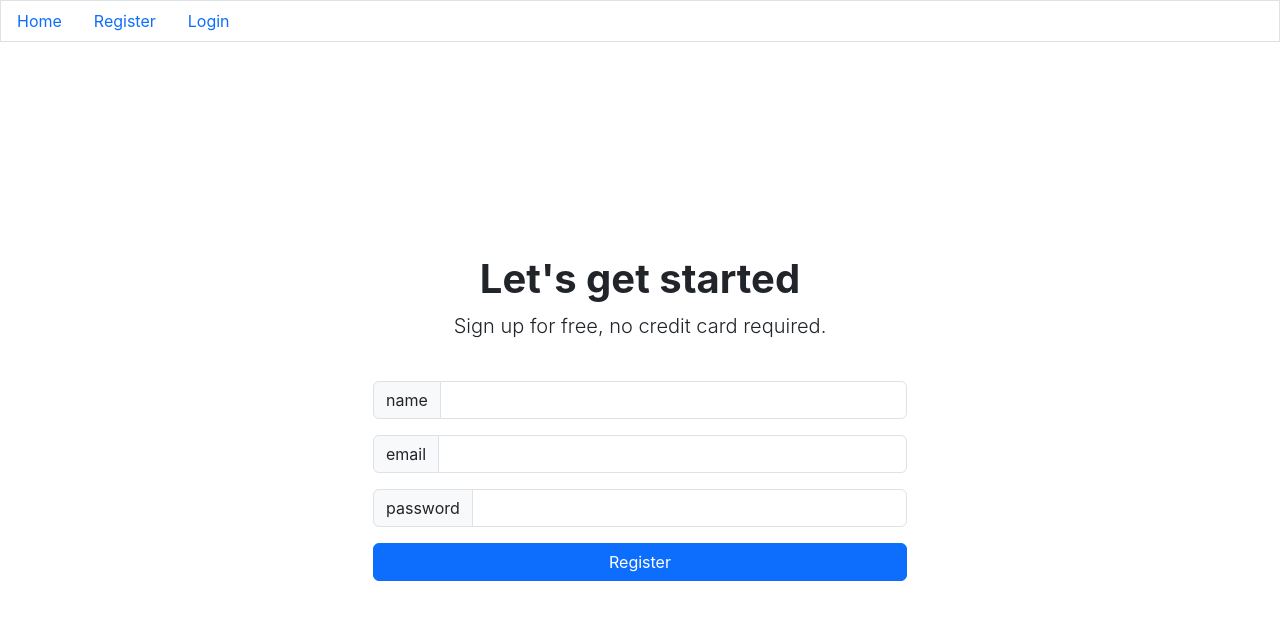
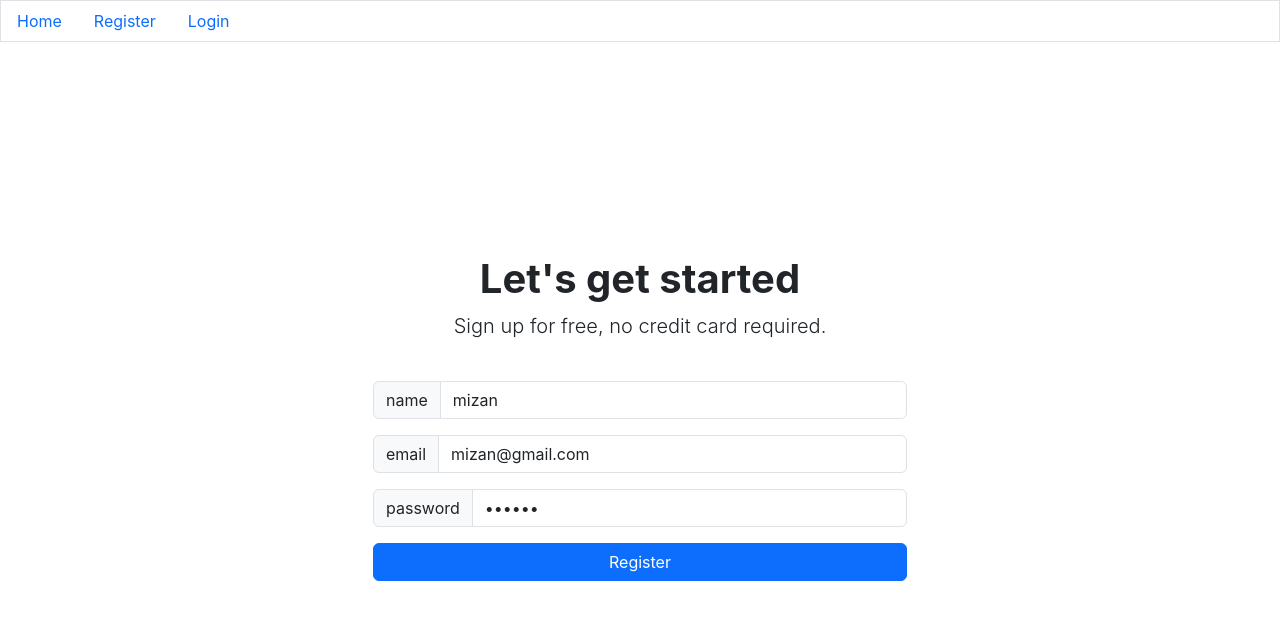
Before and after one commit to nickty/client, a React (Create React App) app: page /register in a window 1280 px wide. Shown: the top 620 px of the page. Built offline with nearby package versions, Linux system fonts and the light colour scheme.

Commit message:
using of taost

```diff
--- a/package.json
+++ b/package.json
@@ -7,8 +7,10 @@
     "@testing-library/jest-dom": "^5.17.0",
     "@testing-library/react": "^13.4.0",
     "@testing-library/user-event": "^13.5.0",
+    "axios": "^1.6.8",
     "react": "^18.2.0",
     "react-dom": "^18.2.0",
+    "react-hot-toast": "^2.4.1",
     "react-router-dom": "^6.22.3",
     "react-scripts": "5.0.1",
     "web-vitals": "^2.1.4"
--- a/src/App.js
+++ b/src/App.js
@@ -3,11 +3,13 @@ import Home from './pages/Home'
 import Register from './pages/Register'
 import Login from './pages/Login'
 import Nav from './components/Nav'
+import { Toaster } from 'react-hot-toast'
 
 function App() {
   return (
     <Router>
       <Nav />
+      <Toaster position="bottom-right" />
       <Routes>
         <Route exact path="/" element={<Home />} />
         <Route exact path="/register" element={<Register />} />
--- a/src/pages/Register.js
+++ b/src/pages/Register.js
@@ -1,14 +1,24 @@
 import React, { useState } from 'react'
 import Input from '../components/Input'
 import Button from '../components/Button'
+import toast from 'react-hot-toast'
+import axios from 'axios'
 
 const Register = () => {
-  const [name, setName] = useState('')
-  const [email, setEmail] = useState('')
-  const [password, setPassword] = useState('')
+  const [name, setName] = useState('mizan')
+  const [email, setEmail] = useState('mizan@gmail.com')
+  const [password, setPassword] = useState('124578')
 
-  const handleClick = async () => {
+  const handleClick = async (e) => {
     console.log(name, email, password)
+    try {
+      e.preventDefault()
+      const { data } = await axios.post('/register', { name, email, password })
+      toast.success('Registration successfull! Please login')
+    } catch (error) {
+      console.log(error)
+      toast.error('something went wrong')
+    }
   }
 
   return (
```
Also changed, not shown: 1 other file (tests, documents, lock files or other folders).
